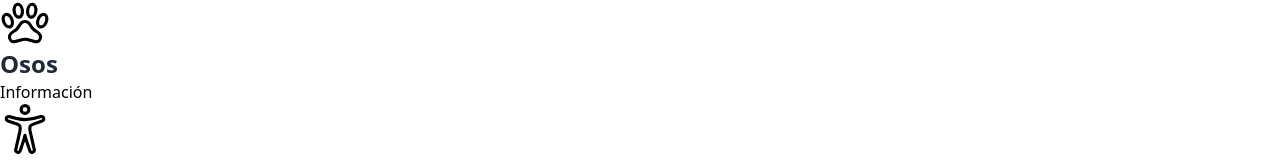
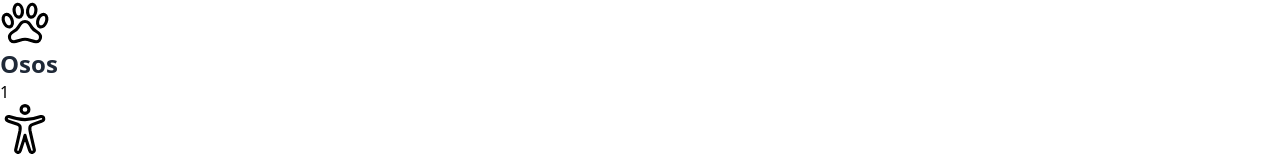
Before and after one commit to victorivanlopezlearning/crm-zustand-app, a React (Vite) app: page /dashboard in a window 1280 px wide. Shown: the part 434-594 px from the top of the page. Built offline with nearby package versions, Linux system fonts and the light colour scheme.

Commit message:
Added: totalBears functionality

```diff
--- a/src/pages/dashboard/DashboardPage.tsx
+++ b/src/pages/dashboard/DashboardPage.tsx
@@ -1,7 +1,17 @@
-import { IoAccessibilityOutline, IoHeartOutline, IoListOutline, IoLockClosedOutline, IoPawOutline } from 'react-icons/io5';
+import {
+  IoAccessibilityOutline,
+  IoHeartOutline,
+  IoListOutline,
+  IoLockClosedOutline,
+  IoPawOutline
+} from 'react-icons/io5';
 import { WhiteCard } from '../../components';
+import { useBearStore } from '../../stores';
 
 export const Dashboard = () => {
+
+  const totalBears = useBearStore((store) => store.computed.totalBears);
+
   return (
     <>
       <h1>Dashboard</h1>
@@ -13,7 +23,7 @@ export const Dashboard = () => {
         <WhiteCard centered>
           <IoPawOutline size={ 50 } className="text-indigo-600" />
           <h2>Osos</h2>
-          <p>Información</p>
+          <p>{totalBears}</p>
         </WhiteCard>
 
 
```
